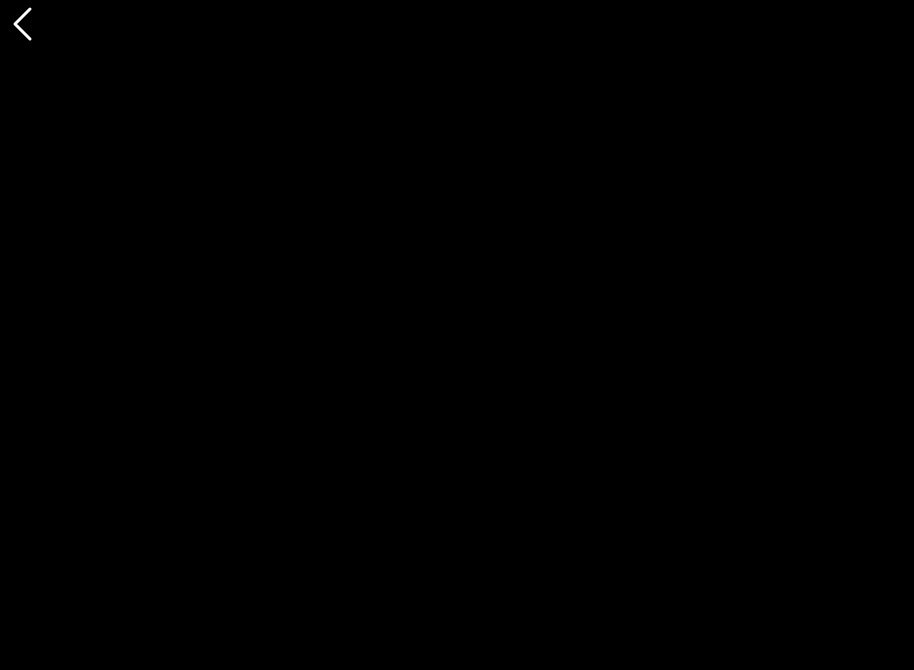
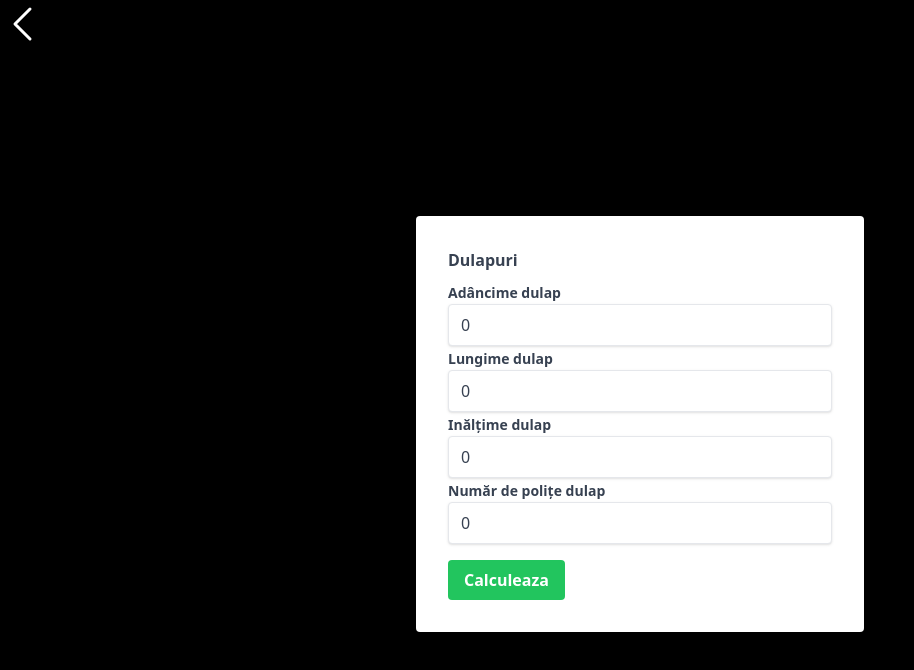
Before and after one commit to homoki-denis/mobila-corp-calculator, a Nuxt app: page /dulapuri in a window 1280 px wide. Before the commit this address had no page. Shown: the top 670 px of the page, without its empty margins (0-914 px from the left). Built offline with nearby package versions, Linux system fonts and the light colour scheme.

Commit message:
feat: added dulapuri page

```diff
--- a/pages/bucatarie-corp-colt-parte-jos.vue
+++ b/pages/bucatarie-corp-colt-parte-jos.vue
@@ -2,7 +2,7 @@
   <div class="w-full flex justify-center items-center min-h-90">
     <div class="flex w-full items-center justify-center flex-wrap gap-2 mx-2">
       <div
-        class="bg-white text-black px-8 py-8 rounded shadow-md w-full max-w-md"
+        class="bg-white text-black p-4 md:p-8 rounded shadow-md w-full max-w-md"
       >
         <p class="text-md font-bold mb-2">Bucatarie corp colt jos</p>
         <p v-for="rez in rezultate" class="text-gray-700">
--- /dev/null
+++ b/pages/dulapuri.vue
@@ -0,0 +1,110 @@
+<template>
+  <div class="w-full flex justify-center items-center min-h-90">
+    <div class="flex w-full items-center justify-center flex-wrap gap-2 mx-2">
+      <form class="bg-white p-8 rounded shadow-md w-full max-w-md">
+        <div class="mb-4 text-gray-700">
+          <label class="block text-md font-bold mb-2" for="adancimeDulap">
+            Dulapuri
+          </label>
+          <label for="adancimeDulap" class="text-sm font-bold"
+            >Adâncime dulap</label
+          >
+          <input
+            v-model="adancimeDulap"
+            class="w-full px-3 py-2 border rounded shadow appearance-none focus:outline-none focus:shadow-outline"
+            id="lungimeCorpSus"
+            type="number"
+            placeholder="Dimensiune fund"
+          />
+
+          <label for="lungimeDulap" class="text-sm font-bold"
+            >Lungime dulap</label
+          >
+          <input
+            v-model="lungimeDulap"
+            class="w-full px-3 py-2 border rounded shadow appearance-none focus:outline-none focus:shadow-outline"
+            id="inaltimeCorpSus"
+            type="number"
+            placeholder="Dimensiune fund"
+          />
+
+          <label for="inaltimeDulap" class="text-sm font-bold"
+            >Inălțime dulap</label
+          >
+          <input
+            v-model="inaltimeDulap"
+            class="w-full px-3 py-2 border rounded shadow appearance-none focus:outline-none focus:shadow-outline"
+            id="inaltimeCorpSus"
+            type="number"
+            placeholder="Dimensiune fund"
+          />
+
+          <label for="numarPoliteDulap" class="text-sm font-bold"
+            >Număr de polițe dulap</label
+          >
+          <input
+            v-model="numarPoliteDulap"
+            class="w-full px-3 py-2 border rounded shadow appearance-none focus:outline-none focus:shadow-outline"
+            id="inaltimeCorpSus"
+            type="number"
+            placeholder="Dimensiune fund"
+          />
+        </div>
+        <button
+          class="bg-green-500 hover:bg-green-700 text-white font-bold py-2 px-4 rounded focus:outline-none focus:shadow-outline"
+          @click="calculeazaDimensiuni"
+        >
+          Calculeaza
+        </button>
+      </form>
+
+      <div
+        v-for="rez in rezultate"
+        class="bg-white text-black px-8 py-12 rounded shadow-md w-full max-w-md"
+      >
+        <p class="text-gray-700">
+          Dimensiune laterala 1: {{ rez.lateraleDulap1 }} <br />
+          Dimensiune laterala 2: {{ rez.lateraleDulap2 }} <br />
+          Fund dulap: {{ rez.fundDulap }} <br />
+          Capac dulap: {{ rez.capacDulap }} <br />
+          Polita dulap: {{ rez.politaDulap }} <br />
+          PFL dulap: {{ rez.pflDulap }} <br />
+        </p>
+      </div>
+    </div>
+  </div>
+</template>
+
+<script setup>
+import { ref } from "vue";
+
+const adancimeDulap = ref(0);
+const lungimeDulap = ref(0);
+const inaltimeDulap = ref(0);
+const numarPoliteDulap = ref(0);
+const rezultate = ref([]);
+
+const calculeazaDimensiuni = (e) => {
+  e.preventDefault();
+
+  const lateraleDulap1 = (inaltimeDulap.value - 100 - 36) * adancimeDulap.value;
+  const lateraleDulap2 = (inaltimeDulap.value - 100 - 36) * adancimeDulap.value;
+  const fundDulap = lungimeDulap.value * adancimeDulap.value;
+  const capacDulap = lungimeDulap.value * adancimeDulap.value;
+  const politaDulap =
+    ((lungimeDulap.value - 36) * adancimeDulap.value - 5) *
+    numarPoliteDulap.value;
+  const pflDulap = (inaltimeDulap.value - 100 - 5) * lungimeDulap.value - 5;
+
+  rezultate.value.push({
+    lateraleDulap1,
+    lateraleDulap2,
+    fundDulap,
+    capacDulap,
+    politaDulap,
+    pflDulap,
+  });
+
+  console.log(rezultate.value);
+};
+</script>
--- a/pages/index.vue
+++ b/pages/index.vue
@@ -43,9 +43,9 @@
         </button>
       </NuxtLink>
 
-      <NuxtLink to="/">
+      <NuxtLink to="dulapuri">
         <button
-          class="bg-red-600 hover:bg-red-800 text-white font-bold py-2 px-4 rounded focus:outline-none focus:shadow-outline"
+          class="bg-green-500 hover:bg-green-700 text-white font-bold py-2 px-4 rounded focus:outline-none focus:shadow-outline"
         >
           Dulapuri
         </button>
```
